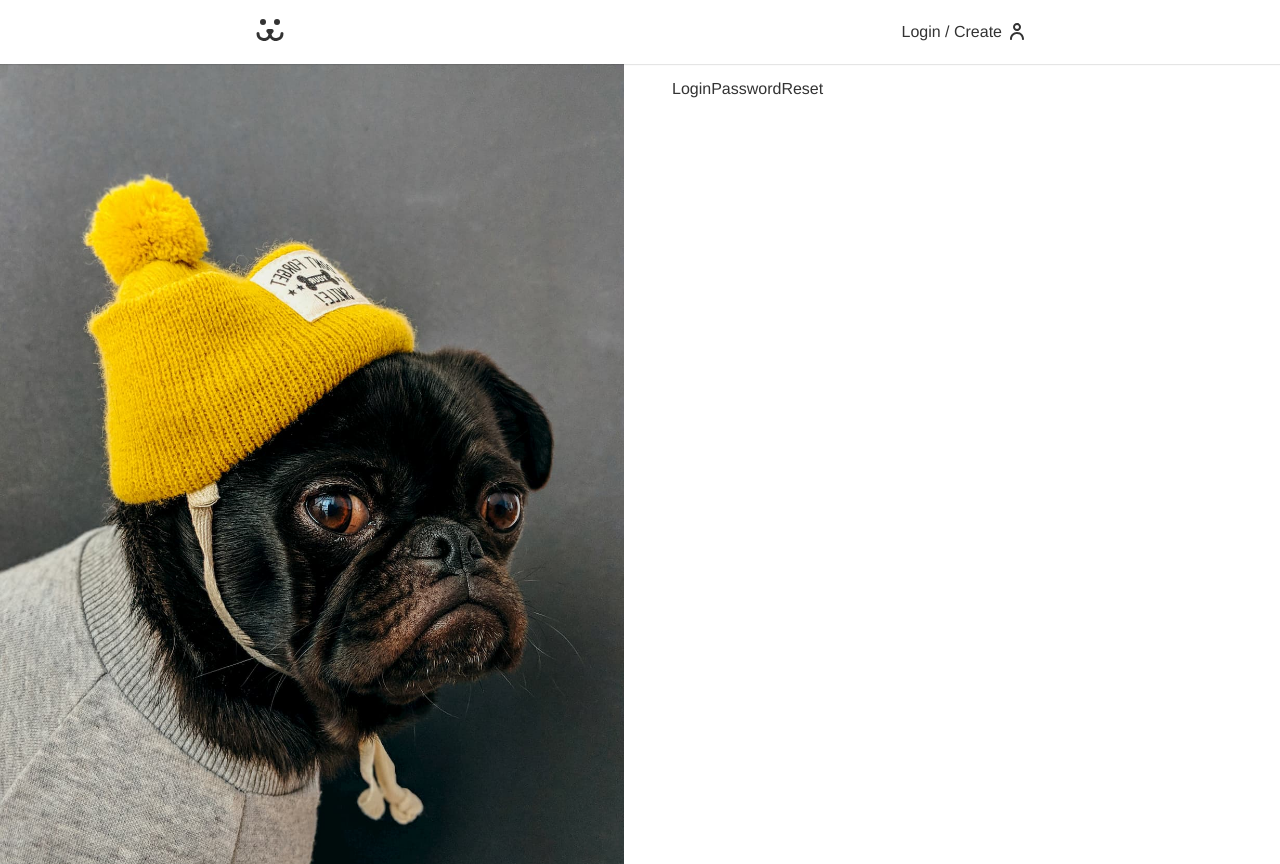
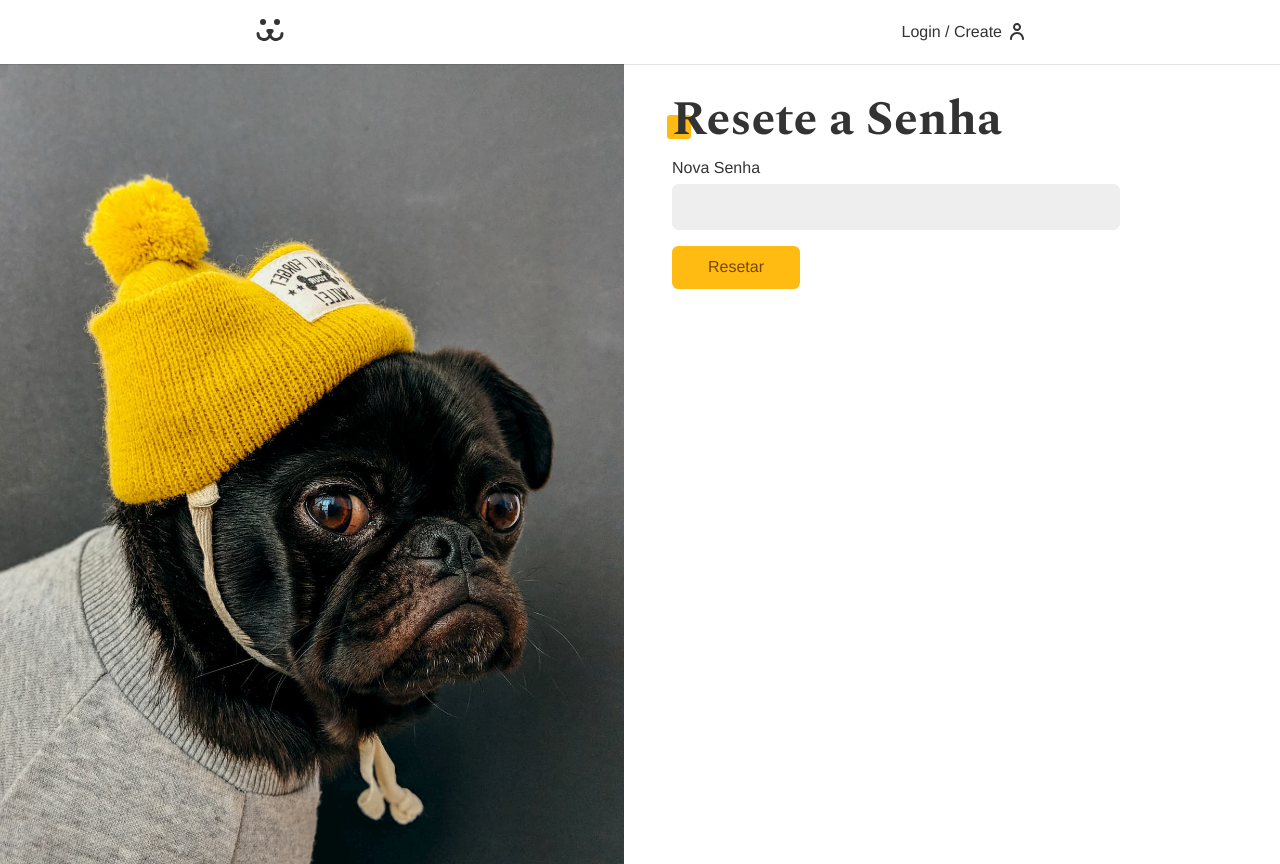
Before and after one commit to brunaa-f/dogs, a React (Vite) app: page /login/reset in a window 1280 px wide. Built offline with nearby package versions, Linux system fonts and the light colour scheme.

Commit message:
feat: reset password

```diff
--- a/src/Components/Login/LoginPasswordLost.jsx
+++ b/src/Components/Login/LoginPasswordLost.jsx
@@ -1,7 +1,46 @@
 import React from 'react';
+import Input from '../Forms/Input';
+import Button from '../Forms/Button';
+import useForm from '../../Hooks/useForm';
+import useFetch from '../../Hooks/useFetch';
+import { PASSWORD_LOST } from '../../Api';
+import Error from '../Helper/Error';
 
 const LoginPasswordLost = () => {
-  return <div> LoginPasswordLost</div>;
+  const login = useForm();
+  const { data, loading, error, request } = useFetch();
+
+  async function handleSubmit(event) {
+    event.preventDefault();
+    if (login.validate()) {
+      const { url, options } = PASSWORD_LOST({
+        login: login.value,
+        url: window.location.href.replace('lost', 'reset'),
+      });
+      const { json } = await request(url, options);
+      console.log(json);
+    }
+  }
+
+  return (
+    <section>
+      <h1 className="title">Perdeu a senha?</h1>
+      {data ? (
+        <p style={{ color: '#4c1' }}>{data}</p>
+      ) : (
+        <form onSubmit={handleSubmit}>
+          <Input label="Email / User" type="text" name="login" {...login} />
+          {loading ? (
+            <Button disabled>Enviando...</Button>
+          ) : (
+            <Button>Enviar Email</Button>
+          )}
+        </form>
+      )}
+
+      <Error error={error} />
+    </section>
+  );
 };
 
 export default LoginPasswordLost;
--- a/src/Components/Login/LoginPasswordReset.jsx
+++ b/src/Components/Login/LoginPasswordReset.jsx
@@ -1,7 +1,59 @@
 import React from 'react';
+import Input from '../Forms/Input';
+import Button from '../Forms/Button';
+import useForm from '../../Hooks/useForm';
+import useFetch from '../../Hooks/useFetch';
+import { PASSWORD_RESET } from '../../Api';
+import Error from '../Helper/Error';
+import { useNavigate } from 'react-router-dom';
 
 const LoginPasswordReset = () => {
-  return <div> LoginPasswordReset</div>;
+  const [login, setLogin] = React.useState('');
+  const [key, setKey] = React.useState('');
+  const password = useForm();
+  const { error, loading, request } = useFetch();
+  const navigate = useNavigate();
+
+  React.useEffect(() => {
+    const params = new URLSearchParams(window.location.search);
+    const key = params.get('key');
+    const login = params.get('login');
+    if (key) setKey(key);
+    if (login) setLogin(login);
+  }, []);
+
+  async function handleSubmit(event) {
+    event.preventDefault();
+    if (password.validate()) {
+      const { url, options } = PASSWORD_RESET({
+        login,
+        key,
+        password: password.value,
+      });
+      const { response } = await request(url, options);
+      if (response.ok) navigate('/login');
+    }
+  }
+
+  return (
+    <div>
+      <h1 className="title">Resete a Senha</h1>
+      <form onSubmit={handleSubmit}>
+        <Input
+          label="Nova Senha"
+          type="password"
+          name="password"
+          {...password}
+        />
+        {loading ? (
+          <Button disabled>Resetando...</Button>
+        ) : (
+          <Button>Resetar</Button>
+        )}
+      </form>
+      <Error error={error} />
+    </div>
+  );
 };
 
 export default LoginPasswordReset;
--- a/src/api.jsx
+++ b/src/api.jsx
@@ -110,3 +110,29 @@ export function PHOTO_DELETE(id) {
     },
   };
 }
+
+export function PASSWORD_LOST(body) {
+  return {
+    url: API_URL + '/api/password/lost',
+    options: {
+      method: 'POST',
+      headers: {
+        'Content-Type': 'application/json',
+      },
+      body: JSON.stringify(body),
+    },
+  };
+}
+
+export function PASSWORD_RESET(body) {
+  return {
+    url: API_URL + '/api/password/reset',
+    options: {
+      method: 'POST',
+      headers: {
+        'Content-Type': 'application/json',
+      },
+      body: JSON.stringify(body),
+    },
+  };
+}
```
